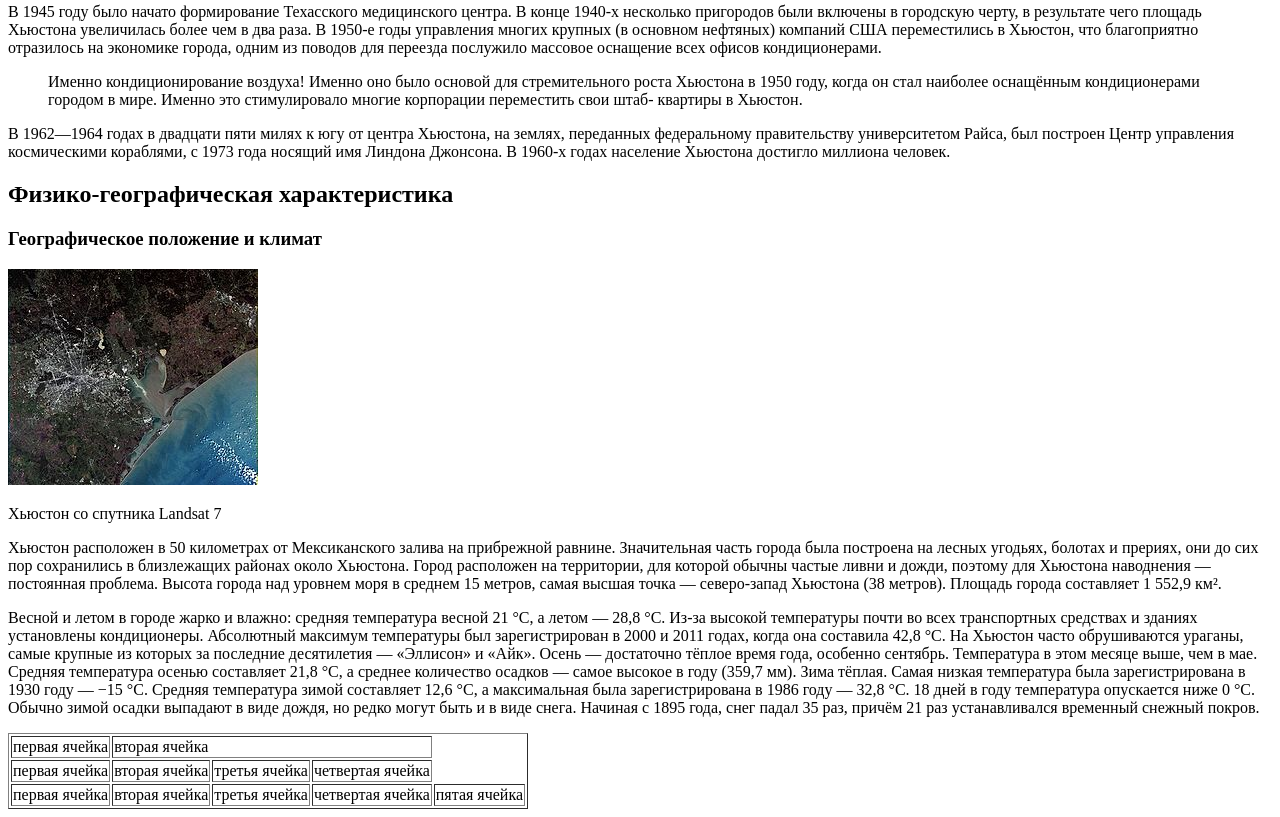
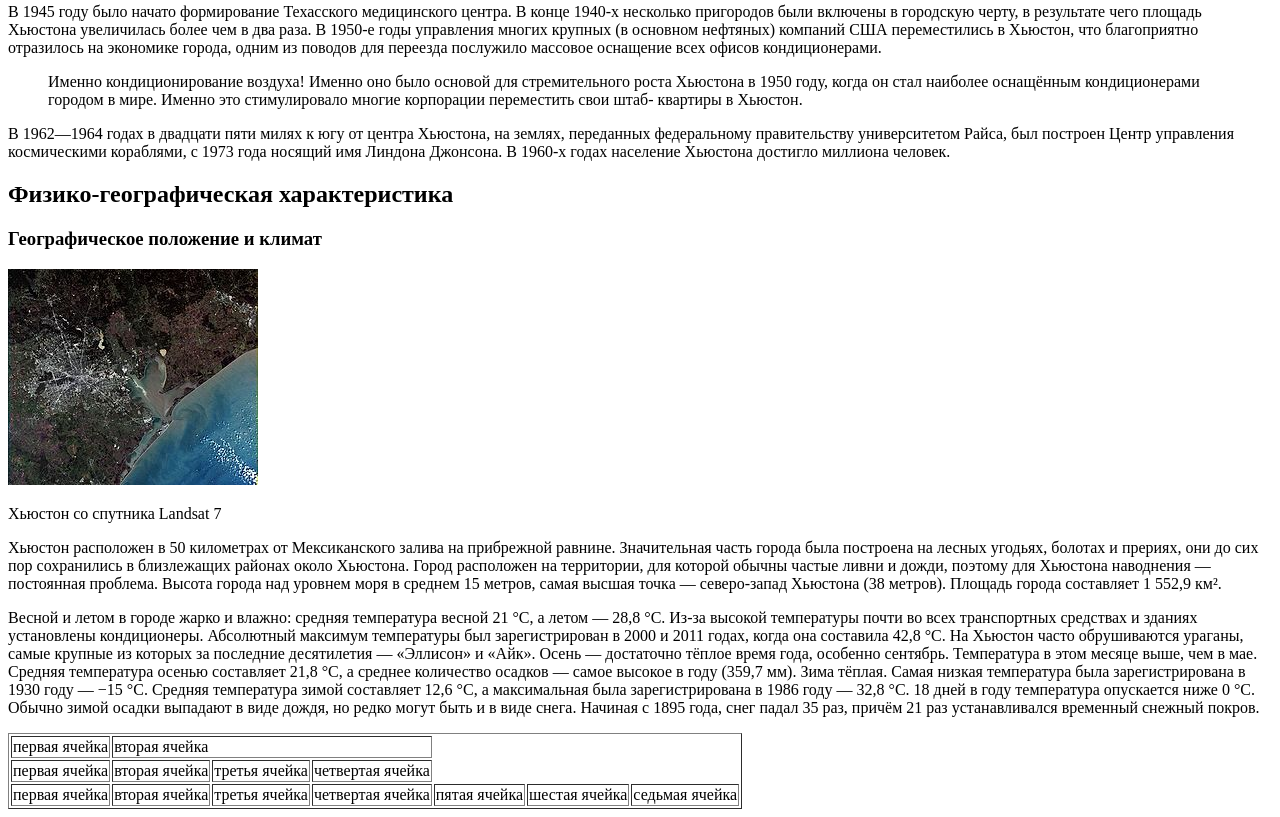
Before and after one commit to Bezliepkin/Houston, a plain HTML site: page index.html in a window 1280 px wide. Shown: the part 1808-2625 px from the top of the page. Drawn offline with Linux system fonts and the light colour scheme.

Commit message:
sixth and seventh  cell

```diff
--- a/index.html
+++ b/index.html
@@ -175,6 +175,8 @@
         <td>третья ячейка</td>
         <td>четвертая ячейка</td>
         <td>пятая ячейка</td>
+        <td>шестая ячейка</td>
+        <td>седьмая ячейка</td>
     </tr>
 
 </table>
```
